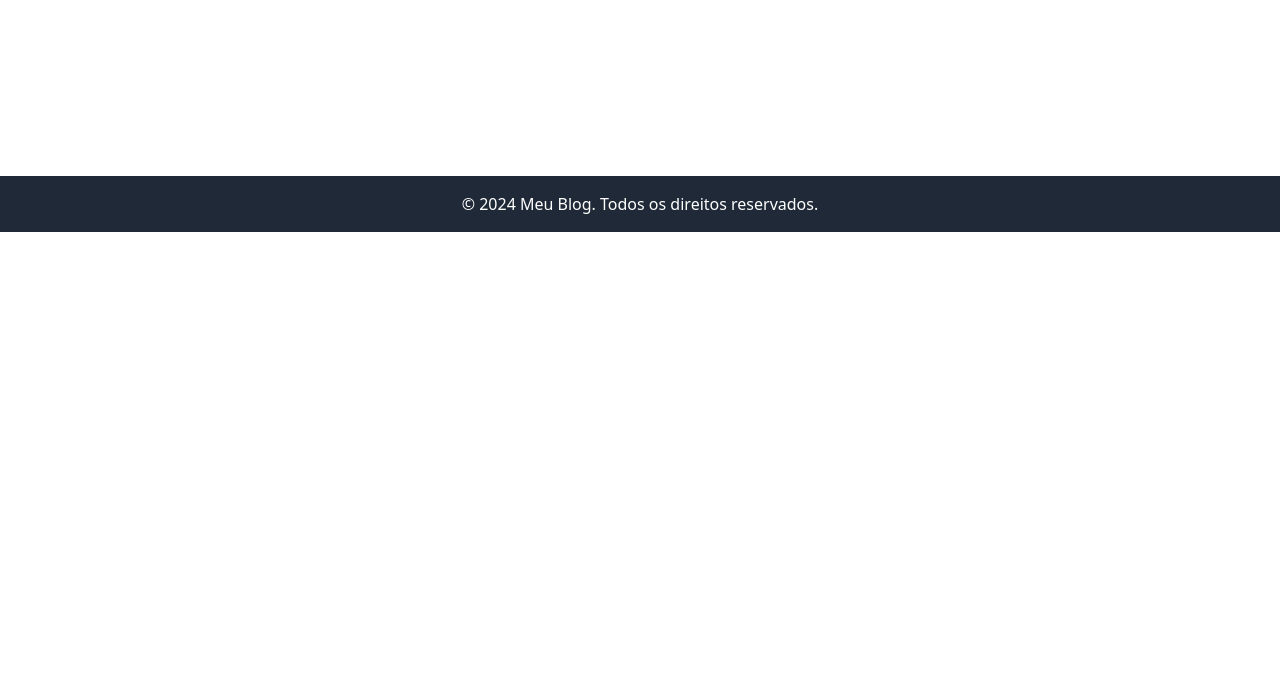
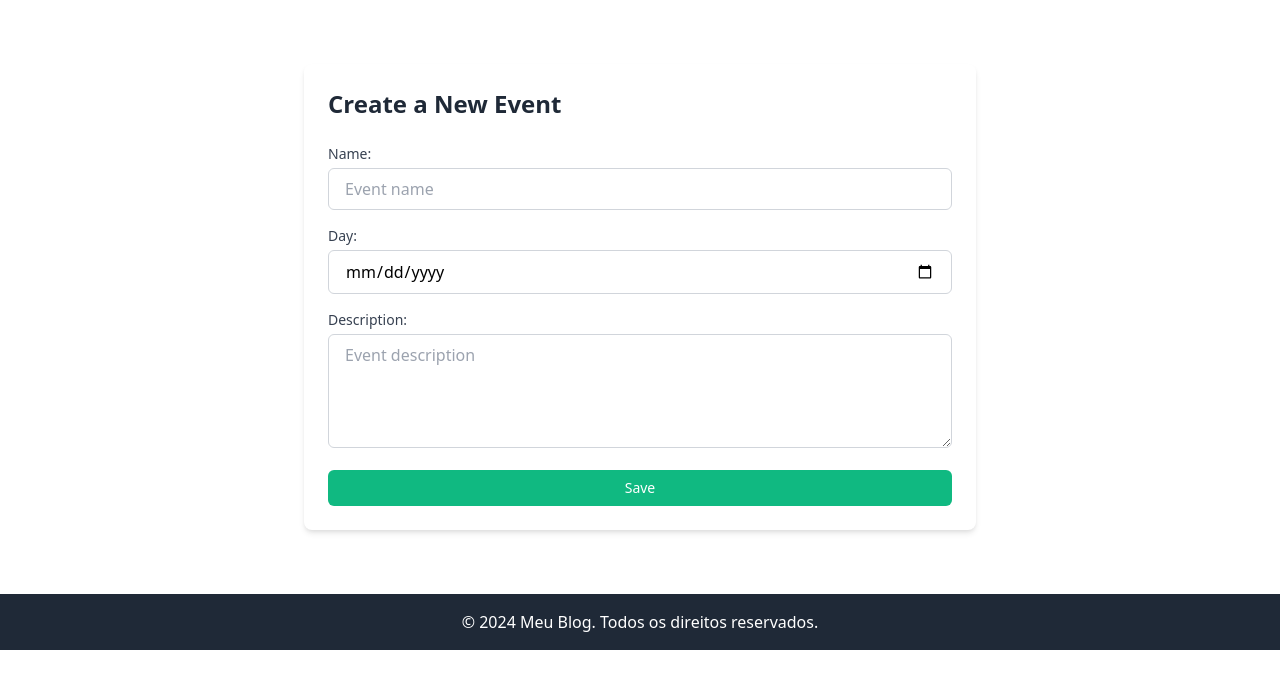
Before and after one commit to RodrigoBaltazar/turismo-aventura, a Laravel app: page /events/create in a window 1280 px wide. Shown: the top 689 px of the page. Run offline with Laravel 12, Linux system fonts and the light colour scheme; parts of the project's set-up code (start-up, migrations or seed data) failed here and were passed over; some libraries are stand-ins or nearby versions.

Commit message:
formualrio de criar evento modificado

```diff
--- a/laravel-backend/resources/views/events/create.blade.php
+++ b/laravel-backend/resources/views/events/create.blade.php
@@ -1,77 +1,104 @@
-<!-- create.blade.php
 
-    <h1>Create a New Event</h1>
-    <form action="{{ route('events.store') }}" method="POST">
-        @csrf
-        <div class="form-group">
-            <label for="name">Name:</label>
-            <input type="text" name="name" id="name" class="form-control">
-        </div>
-        <div class="form-group">
-            <label for="dia">dia:</label>
-            <input type="date" name="dia" id="dia" class="form-control">
-        </div>
-        <div class="form-group">
-            <label for="Descricao">Descrição:</label>
-            <textarea name="description" id="description" class="form-control"></textarea>
-        </div>
-        <button type="submit" class="btn btn-success">Save</button>
-    </form> -->
 
 @extends('layout')
 
 @section('content')
-<!-- Modal toggle -->
-<div class="flex justify-center m-5">
-    <button id="defaultModalButton" data-modal-target="defaultModal" data-modal-toggle="defaultModal" class="block text-white bg-primary-700 hover:bg-primary-800 focus:ring-4 focus:outline-none focus:ring-primary-300 font-medium rounded-lg text-sm px-5 py-2.5 text-center dark:bg-primary-600 dark:hover:bg-primary-700 dark:focus:ring-primary-800" type="button">
-    Create product
+
+<div class="max-w-2xl mx-auto bg-white p-6 rounded-lg shadow-md mt-8">
+  <h1 class="text-2xl font-bold text-gray-800 mb-6">Create a New Event</h1>
+  <form
+    id="eventForm"
+    action="{{ route('events.store') }}"
+    method="POST"
+    class="space-y-4"
+    onsubmit="return validateForm()"
+  >
+    @csrf
+    <!-- Campo Nome -->
+    <div>
+      <label for="name" class="block text-sm font-medium text-gray-700 mb-1">Name:</label>
+      <input
+        type="text"
+        name="name"
+        id="name"
+        class="w-full px-4 py-2 border border-gray-300 rounded-md focus:ring-2 focus:ring-blue-500 focus:outline-none"
+        placeholder="Event name"
+      >
+      <small id="nameError" class="text-red-500 hidden">This field is required.</small>
+    </div>
+    <!-- Campo Data -->
+    <div>
+      <label for="dia" class="block text-sm font-medium text-gray-700 mb-1">Day:</label>
+      <input
+        type="date"
+        name="dia"
+        id="dia"
+        class="w-full px-4 py-2 border border-gray-300 rounded-md focus:ring-2 focus:ring-blue-500 focus:outline-none"
+      >
+      <small id="diaError" class="text-red-500 hidden">This field is required.</small>
+    </div>
+    <!-- Campo Descrição -->
+    <div>
+      <label for="description" class="block text-sm font-medium text-gray-700 mb-1">Description:</label>
+      <textarea
+        name="description"
+        id="description"
+        rows="4"
+        class="w-full px-4 py-2 border border-gray-300 rounded-md focus:ring-2 focus:ring-blue-500 focus:outline-none"
+        placeholder="Event description"
+      ></textarea>
+      <small id="descriptionError" class="text-red-500 hidden">This field is required.</small>
+    </div>
+    <!-- Botão -->
+    <button
+      type="submit"
+      class="w-full bg-green-500 text-white py-2 rounded-md text-sm font-medium hover:bg-green-600 transition"
+    >
+      Save
     </button>
+  </form>
 </div>
 
-<!-- Main modal -->
-<div id="defaultModal" tabindex="-1" aria-hidden="true" class="hidden overflow-y-auto overflow-x-hidden fixed top-0 right-0 left-0 z-50 justify-center items-center w-full md:inset-0 h-modal md:h-full">
-    <div class="relative p-4 w-full max-w-2xl h-full md:h-auto">
-        <!-- Modal content -->
-        <div class="relative p-4 bg-white rounded-lg shadow dark:bg-gray-800 sm:p-5">
-            <!-- Modal header -->
-            <div class="flex justify-between items-center pb-4 mb-4 rounded-t border-b sm:mb-5 dark:border-gray-600">
-                <h3 class="text-lg font-semibold text-gray-900 dark:text-white">
-                    Add Product
-                </h3>
-                <button type="button" class="text-gray-400 bg-transparent hover:bg-gray-200 hover:text-gray-900 rounded-lg text-sm p-1.5 ml-auto inline-flex items-center dark:hover:bg-gray-600 dark:hover:text-white" data-modal-toggle="defaultModal">
-                    <svg aria-hidden="true" class="w-5 h-5" fill="currentColor" viewBox="0 0 20 20" xmlns="http://www.w3.org/2000/svg"><path fill-rule="evenodd" d="M4.293 4.293a1 1 0 011.414 0L10 8.586l4.293-4.293a1 1 0 111.414 1.414L11.414 10l4.293 4.293a1 1 0 01-1.414 1.414L10 11.414l-4.293 4.293a1 1 0 01-1.414-1.414L8.586 10 4.293 5.707a1 1 0 010-1.414z" clip-rule="evenodd"></path></svg>
-                    <span class="sr-only">Close modal</span>
-                </button>
-            </div>
-            <!-- Modal body -->
-            <form action="{{ route('events.store') }}" method="POST">
-                <div class="grid gap-4 mb-4 sm:grid-cols-2">
-                    <div>
-                        <label for="name" class="block mb-2 text-sm font-medium text-gray-900 dark:text-white">Name</label>
-                        <input type="text" name="name" id="name" class="bg-gray-50 border border-gray-300 text-gray-900 text-sm rounded-lg focus:ring-primary-600 focus:border-primary-600 block w-full p-2.5 dark:bg-gray-700 dark:border-gray-600 dark:placeholder-gray-400 dark:text-white dark:focus:ring-primary-500 dark:focus:border-primary-500" placeholder="Type product name" required="">
-                    </div>
-                    <div class="form-group">
-                    <label for="dia">dia:</label>
-                    <input type="date" name="dia" id="dia" class="form-control">
-                    </div>
-                    <div class="form-group">
-                        <label for="Descricao">Descrição:</label>
-                        <textarea name="description" id="description" class="form-control"></textarea>
-                    </div>
-                </div>
-                <button type="submit" class="text-white inline-flex items-center bg-primary-700 hover:bg-primary-800 focus:ring-4 focus:outline-none focus:ring-primary-300 font-medium rounded-lg text-sm px-5 py-2.5 text-center dark:bg-primary-600 dark:hover:bg-primary-700 dark:focus:ring-primary-800">
-                    <svg class="mr-1 -ml-1 w-6 h-6" fill="currentColor" viewBox="0 0 20 20" xmlns="http://www.w3.org/2000/svg"><path fill-rule="evenodd" d="M10 5a1 1 0 011 1v3h3a1 1 0 110 2h-3v3a1 1 0 11-2 0v-3H6a1 1 0 110-2h3V6a1 1 0 011-1z" clip-rule="evenodd"></path></svg>
-                    Add new product
-                </button>
-            </form>
-        </div>
-    </div>
-</div>
 <script>
+  function validateForm() {
+    let isValid = true;
 
-document.addEventListener("DOMContentLoaded", function(event) {
-    document.getElementById('defaultModalButton').click();
-});
+    // Get fields
+    const name = document.getElementById('name');
+    const dia = document.getElementById('dia');
+    const description = document.getElementById('description');
 
+    // Get error message elements
+    const nameError = document.getElementById('nameError');
+    const diaError = document.getElementById('diaError');
+    const descriptionError = document.getElementById('descriptionError');
+
+    // Reset errors
+    nameError.classList.add('hidden');
+    diaError.classList.add('hidden');
+    descriptionError.classList.add('hidden');
+
+    // Validate Name
+    if (!name.value.trim()) {
+      nameError.classList.remove('hidden');
+      isValid = false;
+    }
+
+    // Validate Date
+    if (!dia.value.trim()) {
+      diaError.classList.remove('hidden');
+      isValid = false;
+    }
+
+    // Validate Description
+    if (!description.value.trim()) {
+      descriptionError.classList.remove('hidden');
+      isValid = false;
+    }
+
+    return isValid;
+  }
 </script>
+
+
 @endsection
```
